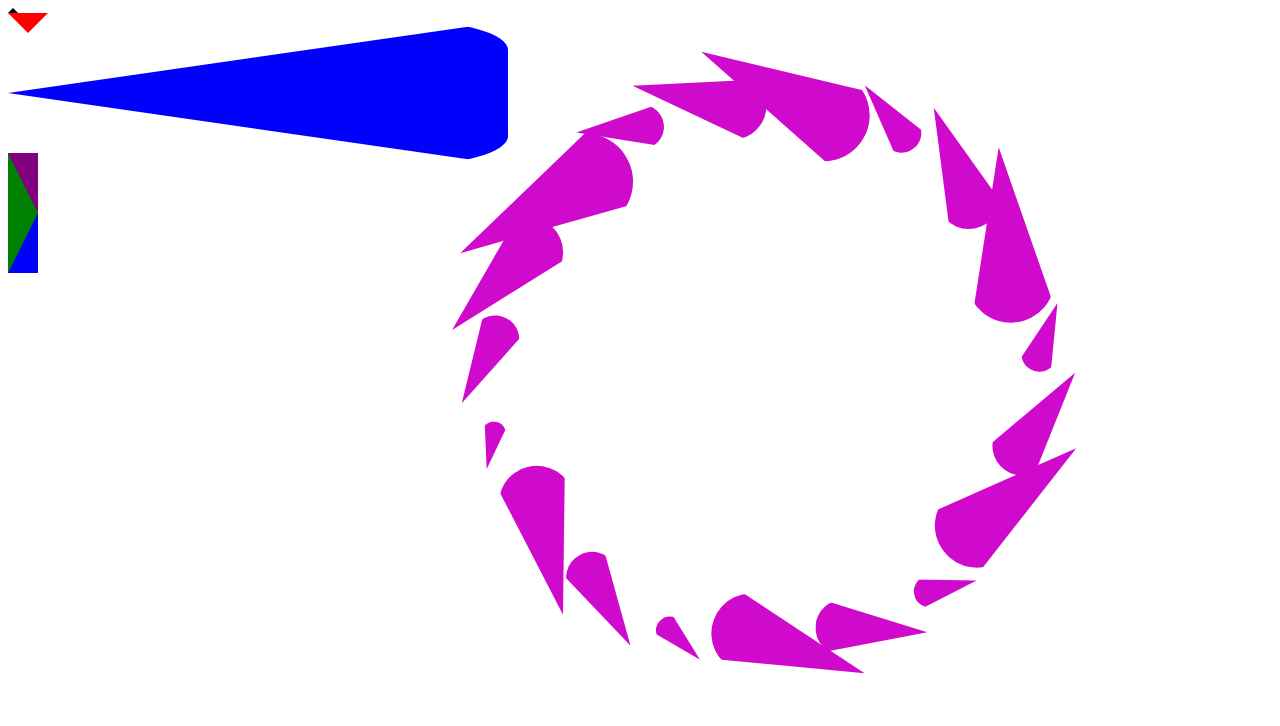
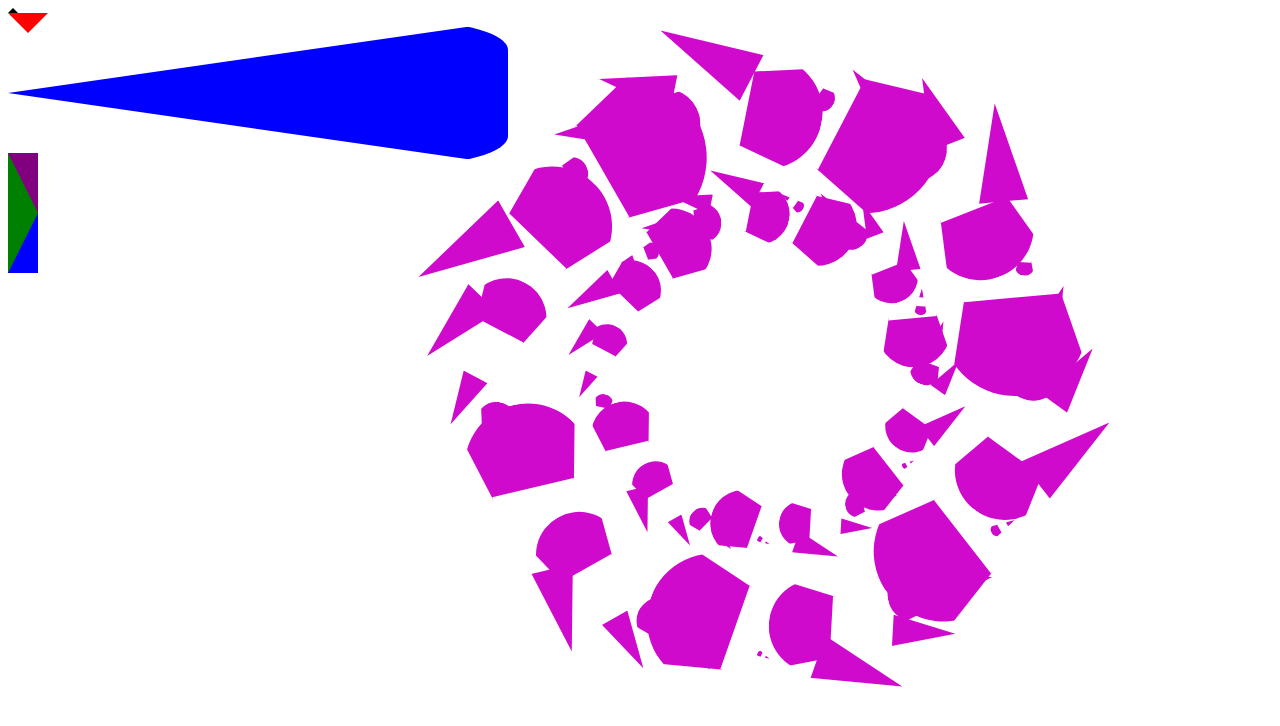
Before and after one commit to risingBirdSong/css_play, a React (Vite) app: page / in a window 1280 px wide. Shown: the top 726 px of the page. Built offline with nearby package versions, Linux system fonts and the light colour scheme.

Commit message:
save that looks sick

```diff
--- a/componenents/Flower.tsx
+++ b/componenents/Flower.tsx
@@ -89,6 +89,25 @@ const Flower = () => {
               top={0}
               left={0}
             />
+            <Pedal
+              idx={Math.floor(idx / 2)}
+              transX={radians_to_degrees(Math.sin(num)) * 3}
+              transY={radians_to_degrees(Math.cos(num)) * 3}
+              rgbColors={[backAndForth, 10, backAndForth / 2 + 100]}
+              // rotateAmount={180}
+              rotateAmount={radians_to_degrees(
+                coordsToAngle(
+                  0,
+                  radians_to_degrees(Math.sin(num)) * 3,
+                  0,
+                  radians_to_degrees(Math.cos(num)) * 3
+                )
+              )}
+              // rotateAmount={radians_to_degrees(Math.sin(n))}
+              backAndForth={backAndForth}
+              top={0}
+              left={0}
+            />
           </div>
         );
       })}
--- a/componenents/Pedal.tsx
+++ b/componenents/Pedal.tsx
@@ -21,7 +21,7 @@ const Pedal = (props: PedalProps) => {
         // margin: "80px",
         // overflow: "hidden",
         position: "absolute",
-        // border: "50px solid gold",
+        border: "10px solid gold",
         height: `0px`,
         width: `0px`,
         top: props.top,
@@ -31,7 +31,7 @@ const Pedal = (props: PedalProps) => {
         borderTop: `50px solid transparent`,
         borderBottom: `50px solid  transparent`,
         borderRight: `50px solid transparent`,
-        borderLeft: `200px solid  ${colStr}`,
+        borderLeft: `200px double  ${colStr}`,
         // borderBottom: `50px solid plum`,
         // borderRight: `5px solid  ${colStr}`,
         // borderLeft: `5px solid  ${colStr}`,
@@ -41,7 +41,7 @@ const Pedal = (props: PedalProps) => {
         // transform: ``,
         transform: `translate(${props.transX}px, ${props.transY}px) rotate(${
           props.rotateAmount + 90 + props.backAndForth
-        }deg) scale(${(props.idx + 1) / 25})`,
+        }deg) scale(${(props.idx + 1) / 15})`,
         //@ts-ignore
         // transform: `rotate(${props.rotateAmount}deg)`,
       }}
```
Also changed, not shown: 2 other files (tests, documents, lock files or other folders).
